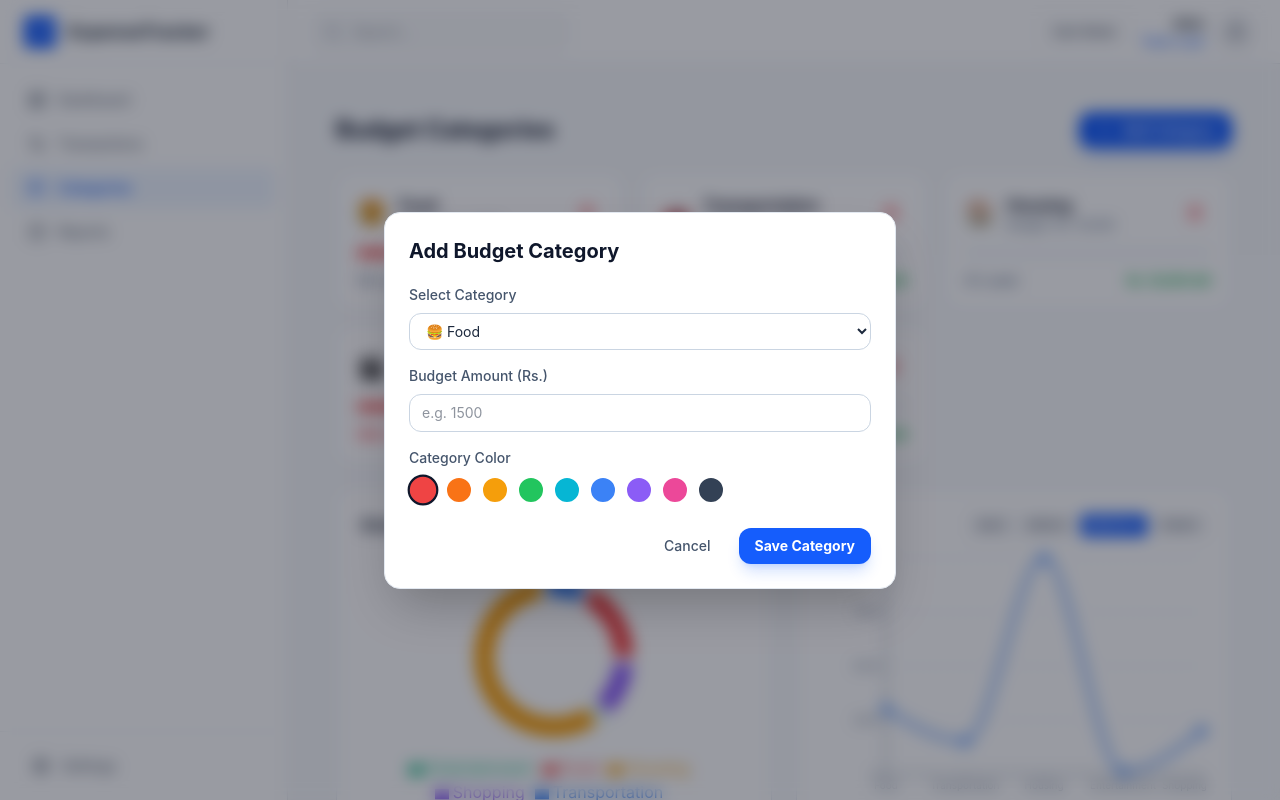
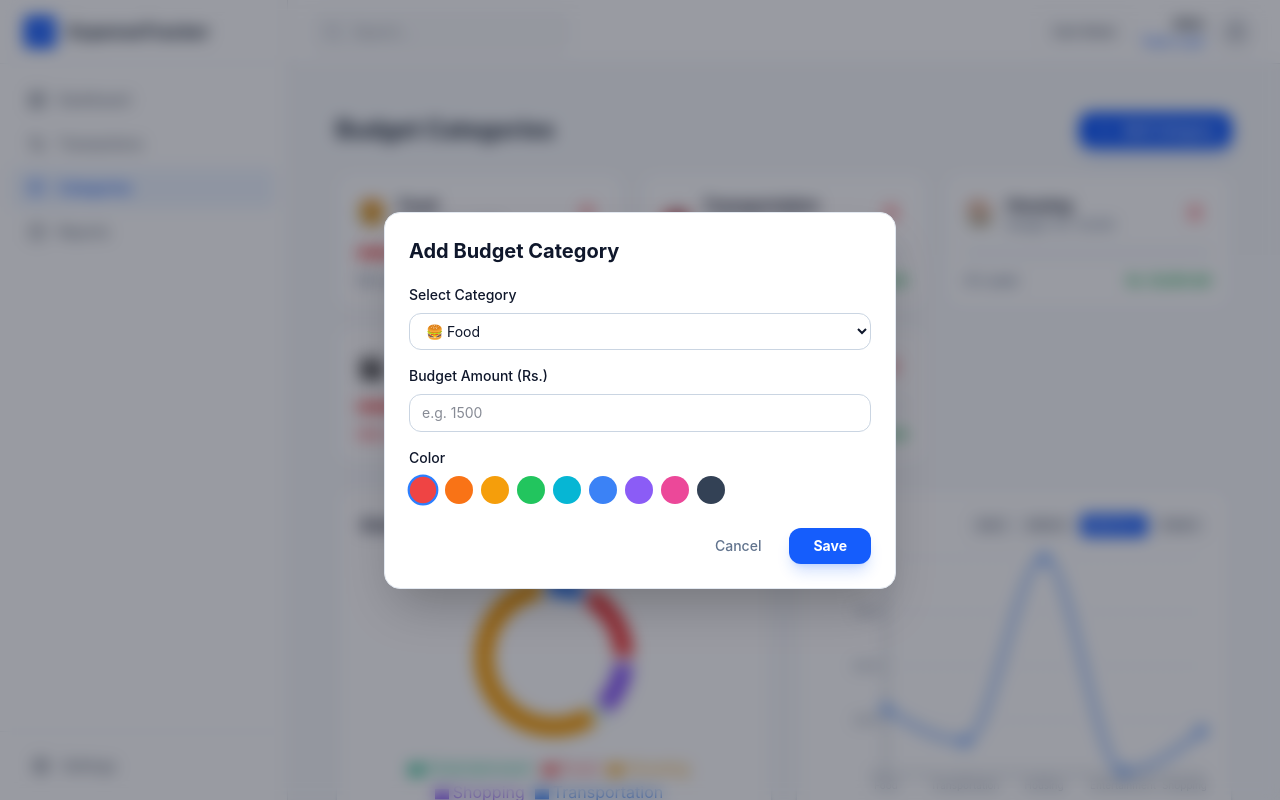
Before and after one commit to ProAbhi12/Expense-Tracker-B, a React (Vite) app: page /categories in a window 1280 px wide. Both pictures are taken after a click on the button "Add Category". Built offline with nearby package versions, Linux system fonts and the light colour scheme.

Commit message:
Initial Commit

```diff
--- a/src/pages/Category.jsx
+++ b/src/pages/Category.jsx
@@ -1,7 +1,7 @@
-import React, { useState } from 'react';
+import React, { useState, useMemo } from 'react';
 import {
   Plus, Trash2, UtensilsCrossed, Car, Home, Film,
-  ShoppingCart, Lightbulb, Heart, BookOpen
+  ShoppingCart, Lightbulb, Heart, BookOpen, Receipt
 } from 'lucide-react';
 import { useApp } from '../context/AppContext';
 import {
@@ -21,7 +21,6 @@ const CATEGORY_OPTIONS = [
   { category: 'Education', icon: '📚', color: '#f97316' },
 ];
 
-const defaultOption = CATEGORY_OPTIONS[0];
 const COLOR_SWATCHES = ['#ef4444', '#f97316', '#f59e0b', '#22c55e', '#06b6d4', '#3b82f6', '#8b5cf6', '#ec4899', '#334155'];
 
 const trendMultipliers = {
@@ -39,145 +38,89 @@ const parseAmountInput = value => {
   return Number.isFinite(parsed) ? parsed : NaN;
 };
 
-const getCategoryIcon = (categoryName) => {
-  const option = CATEGORY_OPTIONS.find(item => item.category === categoryName);
-  return option ? option.icon : '🧾';
+/**
+ * Smart icon matching for custom categories - matches keywords
+ */
+const getSmartIconForCategory = (categoryName) => {
+  const name = categoryName.toLowerCase().trim();
+  const preset = CATEGORY_OPTIONS.find(item => item.category.toLowerCase() === name);
+  if (preset) return { display: preset.icon, color: preset.color };
+
+  if (['petrol', 'gas', 'car', 'bike', 'taxi'].some(k => name.includes(k))) return { display: <Car size={20}/>, color: '#3b82f6' };
+  if (['food', 'grocery', 'eat', 'meal', 'restaurant'].some(k => name.includes(k))) return { display: <UtensilsCrossed size={20}/>, color: '#ef4444' };
+  if (['electricity', 'bill', 'internet', 'wifi', 'phone'].some(k => name.includes(k))) return { display: <Lightbulb size={20}/>, color: '#06b6d4' };
+  if (['movie', 'game', 'party', 'fun'].some(k => name.includes(k))) return { display: <Film size={20}/>, color: '#10b981' };
+  if (['doctor', 'medicine', 'health', 'gym'].some(k => name.includes(k))) return { display: <Heart size={20}/>, color: '#ec4899' };
+  if (['shopping', 'buy', 'clothes', 'mall'].some(k => name.includes(k))) return { display: <ShoppingCart size={20}/>, color: '#8b5cf6' };
+  if (['rent', 'home', 'house', 'room'].some(k => name.includes(k))) return { display: <Home size={20}/>, color: '#f59e0b' };
+
+  return { display: <Receipt size={20}/>, color: '#9ca3af' };
 };
-
-// ========== STYLE HELPERS ==========
-const getModalStyles = (dark) => ({
-  backdrop: "fixed inset-0 z-[100] flex items-center justify-center bg-slate-950/40 p-4 backdrop-blur-sm",
-  container: `w-full max-w-lg rounded-2xl border p-6 shadow-2xl transition-all animate-in zoom-in duration-200 ${dark ? "border-slate-700 bg-slate-900 text-slate-100" : "border-slate-200 bg-white"}`,
-  title: `mb-5 text-xl font-bold ${dark ? "text-slate-100" : "text-slate-900"}`,
-  label: `mb-2 block text-sm font-medium ${dark ? "text-slate-300" : "text-slate-600"}`,
-  input: `w-full rounded-xl border px-3 py-2 text-sm outline-none transition focus:border-blue-400 focus:ring-4 focus:ring-blue-100 ${dark ? "border-slate-700 bg-slate-800 text-slate-100 placeholder:text-slate-500" : "border-slate-300 bg-white text-slate-800"}`,
-});
 
 // ========== ADD BUDGET MODAL COMPONENT ==========
 const AddBudgetModal = ({ onClose }) => {
   const { addBudget } = useApp();
   const { dark } = useTheme();
-  const styles = getModalStyles(dark);
-  const [selectedPreset, setSelectedPreset] = useState(defaultOption.category);
+  const [selectedPreset, setSelectedPreset] = useState(CATEGORY_OPTIONS[0].category);
   const [error, setError] = useState('');
   const [form, setForm] = useState({
-    category: defaultOption.category,
+    category: CATEGORY_OPTIONS[0].category,
     budget: '',
-    color: defaultOption.color,
+    color: CATEGORY_OPTIONS[0].color,
   });
-
-  const updateForm = e => {
-    setError('');
-    setForm(p => ({ ...p, [e.target.name]: e.target.value }));
-  };
 
   const onPresetChange = e => {
     const categoryName = e.target.value;
     setSelectedPreset(categoryName);
-
     if (categoryName === 'custom') {
       setForm(p => ({ ...p, category: '', color: COLOR_SWATCHES[0] }));
-      return;
+    } else {
+      const option = CATEGORY_OPTIONS.find(item => item.category === categoryName);
+      setForm({ category: option.category, budget: form.budget, color: option.color });
     }
-
-    const option = CATEGORY_OPTIONS.find(item => item.category === categoryName);
-    if (!option) return;
-
-    setForm({
-      category: option.category,
-      budget: form.budget,
-      color: option.color,
-    });
   };
 
   const onSubmit = () => {
-    const category = form.category.trim();
     const budgetValue = parseAmountInput(form.budget);
-
-    if (!category) {
-      setError('Please enter a category name.');
-      return;
-    }
-
-    if (!Number.isFinite(budgetValue) || budgetValue <= 0) {
-      setError('Please enter a valid amount.');
-      return;
-    }
-
-    addBudget({
-      category,
-      budget: budgetValue,
-      color: form.color,
-    });
+    if (!form.category.trim()) return setError('Enter a name');
+    if (!budgetValue || budgetValue <= 0) return setError('Enter a valid amount');
+    addBudget({ category: form.category, budget: budgetValue, color: form.color });
     onClose();
   };
 
   return (
-    <div className={styles.backdrop} onClick={onClose}>
-      <div className={styles.container} onClick={e => e.stopPropagation()}>
-        <h2 className={styles.title}>Add Budget Category</h2>
-
-        <div className="mb-4">
-          <label className={styles.label}>Select Category</label>
-          <select
-            value={selectedPreset}
-            onChange={onPresetChange}
-            className={styles.input}
-          >
-            {CATEGORY_OPTIONS.map(item => (
-              <option key={item.category} value={item.category}>
-                {item.icon} {item.category}
-              </option>
-            ))}
-            <option value="custom">Custom Category</option>
-          </select>
-        </div>
-
-        {selectedPreset === 'custom' && (
-          <div className="mb-4">
-            <label className={styles.label}>Category Name</label>
-            <input
-              name="category"
-              className={styles.input}
-              value={form.category}
-              onChange={updateForm}
-              placeholder="e.g. Groceries"
-            />
+    <div className="fixed inset-0 z-[100] flex items-center justify-center bg-slate-950/40 p-4 backdrop-blur-sm" onClick={onClose}>
+      <div className={`w-full max-w-lg rounded-2xl border p-6 shadow-2xl animate-in zoom-in duration-200 ${dark ? "border-slate-700 bg-slate-900 text-slate-100" : "border-slate-200 bg-white"}`} onClick={e => e.stopPropagation()}>
+        <h2 className="mb-5 text-xl font-bold">Add Budget Category</h2>
+        <div className="space-y-4">
+          <div>
+            <label className="mb-2 block text-sm font-medium">Select Category</label>
+            <select value={selectedPreset} onChange={onPresetChange} className={`w-full rounded-xl border px-3 py-2 text-sm outline-none ${dark ? "border-slate-700 bg-slate-800" : "border-slate-300"}`}>
+              {CATEGORY_OPTIONS.map(item => <option key={item.category} value={item.category}>{item.icon} {item.category}</option>)}
+              <option value="custom">Custom Category</option>
+            </select>
           </div>
-        )}
-
-        <div className="mb-4">
-          <label className={styles.label}>Budget Amount (Rs.)</label>
-          <input
-            name="budget"
-            type="text"
-            className={styles.input}
-            value={form.budget}
-            onChange={updateForm}
-            placeholder="e.g. 1500"
-          />
-        </div>
-
-        {error && <p className="mb-4 text-sm font-medium text-red-600">{error}</p>}
-
-        <div className="mb-6">
-          <label className={styles.label}>Category Color</label>
-          <div className="flex flex-wrap gap-2 mb-3">
-            {COLOR_SWATCHES.map(color => (
-              <button
-                key={color}
-                type="button"
-                onClick={() => setForm(p => ({ ...p, color }))}
-                className={`h-7 w-7 rounded-full border-2 transition ${form.color === color ? 'border-slate-900 scale-110' : 'border-white'}`}
-                style={{ background: color }}
-              />
-            ))}
+          {selectedPreset === 'custom' && (
+            <div>
+              <label className="mb-2 block text-sm font-medium">Custom Name</label>
+              <input value={form.category} onChange={e => setForm({...form, category: e.target.value})} className={`w-full rounded-xl border px-3 py-2 text-sm outline-none ${dark ? "border-slate-700 bg-slate-800" : "border-slate-300"}`} placeholder="e.g. Groceries" />
+            </div>
+          )}
+          <div>
+            <label className="mb-2 block text-sm font-medium">Budget Amount (Rs.)</label>
+            <input value={form.budget} onChange={e => setForm({...form, budget: e.target.value})} className={`w-full rounded-xl border px-3 py-2 text-sm outline-none ${dark ? "border-slate-700 bg-slate-800" : "border-slate-300"}`} placeholder="e.g. 1500" />
+          </div>
+          {error && <p className="text-sm text-red-500 font-bold">{error}</p>}
+          <div>
+            <label className="mb-2 block text-sm font-medium">Color</label>
+            <div className="flex flex-wrap gap-2">
+              {COLOR_SWATCHES.map(c => <button key={c} onClick={() => setForm({...form, color: c})} className={`h-7 w-7 rounded-full border-2 ${form.color === c ? 'border-blue-500 scale-110' : 'border-transparent'}`} style={{ background: c }} />)}
+            </div>
           </div>
         </div>
-
-        <div className="flex justify-end gap-3">
-          <button className="px-4 py-2 text-sm font-medium text-slate-600 hover:text-slate-800" onClick={onClose}>Cancel</button>
-          <button className="rounded-xl bg-blue-600 px-4 py-2 text-sm font-bold text-white hover:bg-blue-700 shadow-lg shadow-blue-600/20" onClick={onSubmit}>Save Category</button>
+        <div className="mt-6 flex justify-end gap-3">
+          <button onClick={onClose} className="px-4 py-2 text-sm font-medium text-slate-500">Cancel</button>
+          <button onClick={onSubmit} className="rounded-xl bg-blue-600 px-6 py-2 text-sm font-bold text-white shadow-lg shadow-blue-600/20 hover:bg-blue-700">Save</button>
         </div>
       </div>
     </div>
@@ -188,7 +131,7 @@ const AddBudgetModal = ({ onClose }) => {
 const BudgetCard = ({ budget }) => {
   const { getSpentByCategory, deleteBudget } = useApp();
   const { dark } = useTheme();
-  const icon = getCategoryIcon(budget.category);
+  const { display: icon, color } = getSmartIconForCategory(budget.category);
   const spent = getSpentByCategory(budget.category);
   const remaining = budget.budget - spent;
   const percentage = Math.min((spent / budget.budget) * 100, 100);
@@ -204,15 +147,11 @@ const BudgetCard = ({ budget }) => {
             <p className="text-xs text-slate-500 font-medium">Budget: {formatCurrency(budget.budget)}</p>
           </div>
         </div>
-        <button className="p-2 text-red-500 hover:bg-red-50 rounded-lg transition" onClick={() => deleteBudget(budget.id)}>
-          <Trash2 size={16} />
-        </button>
+        <button className="p-2 text-red-500 hover:bg-red-50 rounded-lg transition" onClick={() => deleteBudget(budget.id)}><Trash2 size={16} /></button>
       </div>
-
       <div className={`mb-4 h-2 w-full rounded-full overflow-hidden ${dark ? "bg-slate-800" : "bg-slate-100"}`}>
-        <div className="h-full transition-all duration-500" style={{ width: `${percentage}%`, background: isOver ? '#ef4444' : budget.color }} />
+        <div className="h-full transition-all duration-500" style={{ width: `${percentage}%`, background: isOver ? '#ef4444' : color }} />
       </div>
-
       <div className="flex justify-between text-xs font-bold">
         <span className={isOver ? 'text-red-500' : 'text-slate-500'}>{Math.round(percentage)}% used</span>
         <span className={isOver ? 'text-red-500' : 'text-green-600'}>{isOver ? `Rs. ${Math.abs(remaining)} over!` : `${formatCurrency(remaining)} left`}</span>
@@ -228,74 +167,30 @@ const Budgets = () => {
   const [showModal, setShowModal] = useState(false);
   const [trendRange, setTrendRange] = useState('monthly');
 
-  const axisStroke = dark ? '#94a3b8' : '#64748b';
-  const gridStroke = dark ? '#334155' : '#e2e8f0';
-
-  const chartData = budgets.map(item => ({
-    name: item.category,
-    value: item.budget,
-    color: item.color
-  }));
-
-  const trendData = budgets.map(item => ({
-    label: item.category,
-    value: item.budget * trendMultipliers[trendRange]
-  }));
+  const chartData = budgets.map(item => ({ name: item.category, value: item.budget, color: item.color }));
+  const trendData = budgets.map(item => ({ label: item.category, value: item.budget * trendMultipliers[trendRange] }));
 
   return (
     <div className="space-y-6">
       <div className="flex justify-between items-center">
-        <h2 className={`text-2xl font-bold ${dark ? "text-slate-100" : "text-slate-900"}`}>Budget Categories</h2>
-        <button className="flex items-center gap-2 rounded-xl bg-blue-600 px-4 py-2 text-sm font-bold text-white hover:bg-blue-700 shadow-lg shadow-blue-600/20" onClick={() => setShowModal(true)}>
+        <h2 className={`text-2xl font-bold ${dark ? "text-slate-100" : "text-gray-800"}`}>Budget Categories</h2>
+        <button onClick={() => setShowModal(true)} className="flex items-center gap-2 rounded-xl bg-blue-600 px-4 py-2 text-sm font-bold text-white shadow-lg shadow-blue-600/20 hover:bg-blue-700">
           <Plus size={18} /> Add Category
         </button>
       </div>
-
       <div className="grid grid-cols-1 gap-4 sm:grid-cols-2 xl:grid-cols-3">
         {budgets.map(budget => <BudgetCard key={budget.id} budget={budget} />)}
       </div>
-
       <div className="grid grid-cols-1 lg:grid-cols-2 gap-6 pb-10">
-        <div className={`rounded-2xl border p-6 ${dark ? "border-slate-700 bg-slate-900" : "border-slate-200 bg-white"}`}>
-          <h3 className={`font-bold mb-4 ${dark ? "text-slate-100" : "text-gray-800"}`}>Distribution</h3>
-          <div className="h-64">
-            <ResponsiveContainer width="100%" height="100%">
-              <PieChart>
-                <Pie data={chartData} cx="50%" cy="50%" innerRadius={60} outerRadius={80} paddingAngle={5} dataKey="value">
-                  {chartData.map((entry, index) => <Cell key={index} fill={entry.color} />)}
-                </Pie>
-                <Tooltip />
-                <Legend />
-              </PieChart>
-            </ResponsiveContainer>
-          </div>
+        <div className={`rounded-2xl border p-6 ${dark ? "border-slate-700 bg-slate-900 shadow-lg" : "border-slate-200 bg-white shadow-sm"}`}>
+          <h3 className="font-bold mb-4">Distribution</h3>
+          <div className="h-64"><ResponsiveContainer width="100%" height="100%"><PieChart><Pie data={chartData} cx="50%" cy="50%" innerRadius={60} outerRadius={80} paddingAngle={5} dataKey="value">{chartData.map((e, i) => <Cell key={i} fill={e.color} />)}</Pie><Tooltip /><Legend /></PieChart></ResponsiveContainer></div>
         </div>
-
-        <div className={`rounded-2xl border p-6 ${dark ? "border-slate-700 bg-slate-900" : "border-slate-200 bg-white"}`}>
-          <div className="flex justify-between items-center mb-4">
-            <h3 className={`font-bold ${dark ? "text-slate-100" : "text-gray-800"}`}>Trend</h3>
-            <div className="flex gap-1">
-              {['daily', 'weekly', 'monthly', 'yearly'].map(range => (
-                <button key={range} onClick={() => setTrendRange(range)} className={`px-2 py-1 text-[10px] font-bold rounded uppercase ${trendRange === range ? 'bg-blue-600 text-white' : 'bg-gray-100 text-gray-500'}`}>
-                  {range}
-                </button>
-              ))}
-            </div>
-          </div>
-          <div className="h-64">
-            <ResponsiveContainer width="100%" height="100%">
-              <LineChart data={trendData}>
-                <CartesianGrid strokeDasharray="3 3" stroke={gridStroke} vertical={false} />
-                <XAxis dataKey="label" stroke={axisStroke} tick={{fontSize: 10}} />
-                <YAxis stroke={axisStroke} tick={{fontSize: 10}} />
-                <Tooltip />
-                <Line type="monotone" dataKey="value" stroke="#3b82f6" strokeWidth={3} dot={{ r: 4 }} />
-              </LineChart>
-            </ResponsiveContainer>
-          </div>
+        <div className={`rounded-2xl border p-6 ${dark ? "border-slate-700 bg-slate-900 shadow-lg" : "border-slate-200 bg-white shadow-sm"}`}>
+          <div className="flex justify-between items-center mb-4"><h3 className="font-bold">Trend</h3><div className="flex gap-1">{['daily', 'weekly', 'monthly', 'yearly'].map(r => <button key={r} onClick={() => setTrendRange(r)} className={`px-2 py-1 text-[10px] font-bold rounded uppercase ${trendRange === r ? 'bg-blue-600 text-white' : 'bg-gray-100 text-gray-500'}`}>{r}</button>)}</div></div>
+          <div className="h-64"><ResponsiveContainer width="100%" height="100%"><LineChart data={trendData}><CartesianGrid strokeDasharray="3 3" vertical={false} stroke={dark ? "#334155" : "#e2e8f0"} /><XAxis dataKey="label" stroke={dark ? "#94a3b8" : "#64748b"} tick={{fontSize: 10}} /><YAxis stroke={dark ? "#94a3b8" : "#64748b"} tick={{fontSize: 10}} /><Tooltip /><Line type="monotone" dataKey="value" stroke="#3b82f6" strokeWidth={3} dot={{ r: 4 }} /></LineChart></ResponsiveContainer></div>
         </div>
       </div>
-
       {showModal && <AddBudgetModal onClose={() => setShowModal(false)} />}
     </div>
   );
```
